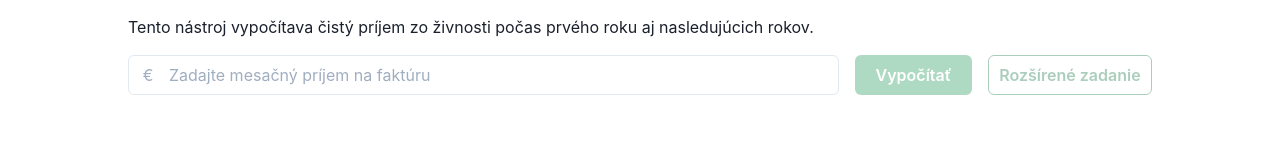
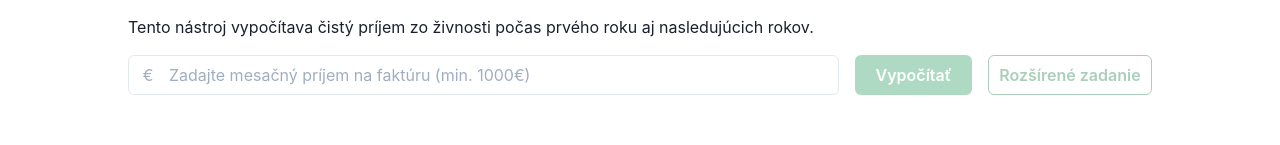
Before and after one commit to lubosfukas/my-paycheck, a Next.js app: page /zivnost in a window 1280 px wide. Shown: the part 189-334 px from the top of the page. Built offline with nearby package versions, Linux system fonts and the light colour scheme.

Commit message:
fix: :bug: allow float numbers as input

```diff
--- a/components/common/IncomeInput.tsx
+++ b/components/common/IncomeInput.tsx
@@ -1,21 +1,22 @@
 import { Input, InputGroup, InputLeftElement } from '@chakra-ui/react'
 
+import { device } from '../../utils/device'
 import { useMediaQuery } from '../../hooks'
-import { device } from '../../utils/device'
 
 type Props = {
-    value: number
-    onChange: (newValue: number) => void
+    value: string
+    onChange: (newValue: string) => void
+    invalid?: boolean
     placeholder?: string
 }
 
-export const IncomeInput = ({ onChange, placeholder, value }: Props) => {
+export const IncomeInput = ({
+    onChange,
+    placeholder,
+    value,
+    invalid = false,
+}: Props) => {
     const isLargerThanTablet = useMediaQuery(device.tablet)
-
-    const handleChange = (event: React.ChangeEvent<HTMLInputElement>) => {
-        const newValue = event.target.value
-        onChange(newValue ? parseInt(newValue) : 0)
-    }
 
     return (
         <InputGroup>
@@ -28,8 +29,10 @@ export const IncomeInput = ({ onChange, placeholder, value }: Props) => {
             </InputLeftElement>
             <Input
                 fontSize={isLargerThanTablet ? 'md' : 'sm'}
-                isInvalid={value > 0 && value < 700}
-                onChange={handleChange}
+                isInvalid={invalid}
+                onChange={(event: React.ChangeEvent<HTMLInputElement>) =>
+                    onChange(event.target.value)
+                }
                 placeholder={placeholder}
                 type="number"
                 value={value ? value.toString() : ''}
--- a/pages/zivnost.tsx
+++ b/pages/zivnost.tsx
@@ -28,8 +28,7 @@ const Contract = () => {
         useState<ContractIncome['companionIncome']>()
     const [isSeverelyDisabled, setIsSeverelyDisabled] =
         useState<ContractIncome['isSeverelyDisabled']>(false)
-    const [monthlyIncome, setMonthlyIncome] =
-        useState<ContractIncome['monthlyIncome']>(0)
+    const [monthlyIncome, setMonthlyIncome] = useState('')
     const [monthsWorked, setMonthsWorked] =
         useState<ContractIncome['monthsWorked']>(12)
 
@@ -38,6 +37,11 @@ const Contract = () => {
         if (ref && ref.current)
             ref.current.scrollIntoView({ behavior: 'smooth' })
     }, [ref])
+
+    const { isOpen, onOpen, onClose } = useDisclosure()
+
+    const numMonthlyIncome = parseFloat(monthlyIncome)
+    const buttonDisabled = numMonthlyIncome ? numMonthlyIncome < 1000 : true
 
     const {
         annualIncome,
@@ -55,11 +59,10 @@ const Contract = () => {
         childrenAboveSix,
         childrenBelowSix,
         isSeverelyDisabled,
-        monthlyIncome,
         monthsWorked,
+        monthlyIncome: numMonthlyIncome,
     })
 
-    const { isOpen, onOpen, onClose } = useDisclosure()
     const isLargerThanTablet = useMediaQuery(device.tablet)
 
     const onConfirm = () => {
@@ -74,12 +77,13 @@ const Contract = () => {
                 actions={
                     <>
                         <IncomeInput
-                            placeholder="Zadajte mesačný príjem na faktúru"
-                            value={monthlyIncome!}
+                            invalid={numMonthlyIncome < 1000}
+                            placeholder="Zadajte mesačný príjem na faktúru (min. 1000€)"
+                            value={monthlyIncome}
                             onChange={setMonthlyIncome}
                         />
                         <Button
-                            disabled={!monthlyIncome}
+                            disabled={buttonDisabled}
                             ml={isLargerThanTablet ? 4 : 0}
                             mt={isLargerThanTablet ? 0 : 4}
                             mb={isLargerThanTablet ? 0 : 4}
@@ -89,7 +93,7 @@ const Contract = () => {
                             Vypočítať
                         </Button>
                         <Button
-                            disabled={!monthlyIncome}
+                            disabled={buttonDisabled}
                             ml={isLargerThanTablet ? 4 : 0}
                             onClick={onOpen}
                             variant="outline"
```
Also changed, not shown: pages/index.tsx (+15 -10 lines).
